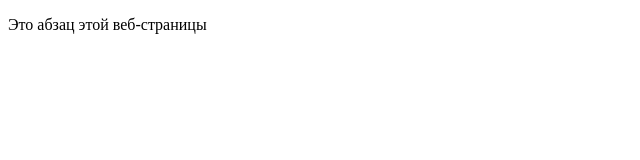
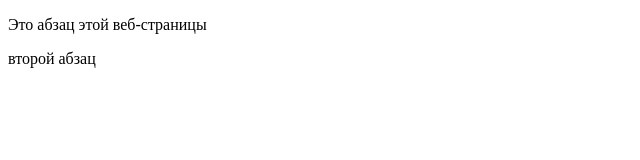
Before and after one commit to WebHeroSchool/CakeHTML1, a plain HTML site: page index.html in a window 1280 px wide. Shown: the full height of the page, 0-640 px from the left. Drawn offline with Linux system fonts and the light colour scheme.

Commit message:
new text2 index.html

```diff
--- a/index.html
+++ b/index.html
@@ -6,5 +6,6 @@
 	</head>
 	<body>
 		<p>Это абзац этой веб-страницы</p>
+		<p>второй абзац</p>
 	</body>
 </html>
```
